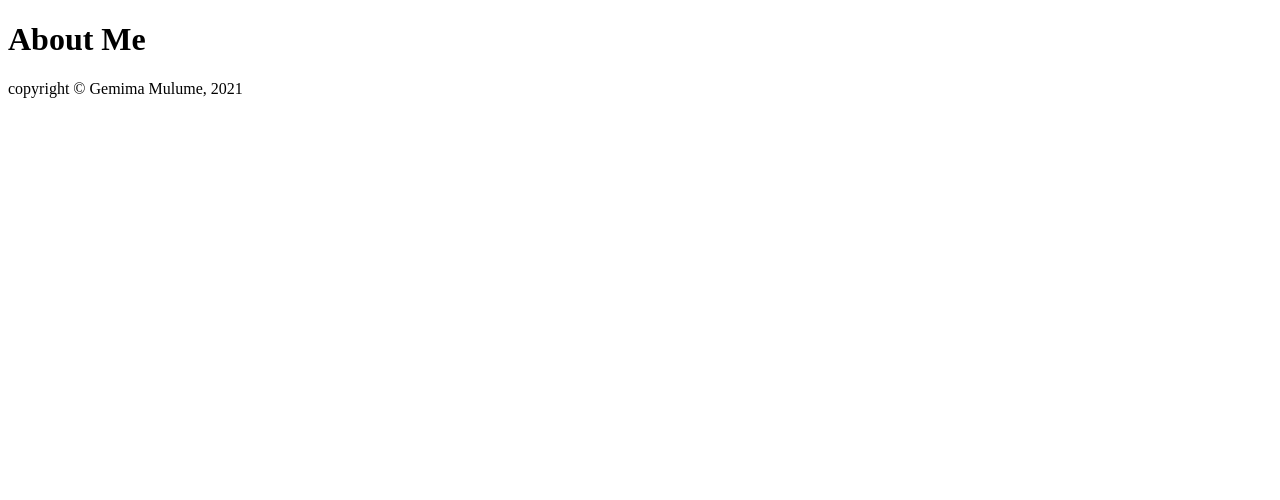
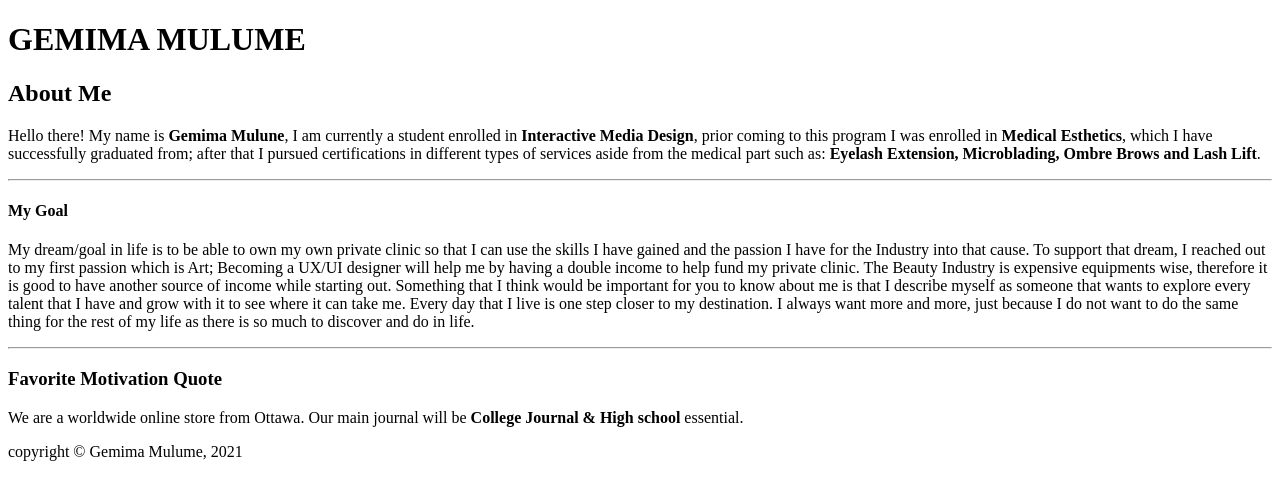
Before and after one commit to gemimastone/gemimastone.github.io, a plain HTML site: page html.assignment/index.html in a window 1280 px wide. Drawn offline with Linux system fonts and the light colour scheme.

Commit message:
Added Goals

```diff
--- a/html.assignment/index.html
+++ b/html.assignment/index.html
@@ -1,11 +1,46 @@
 <!DOCTYPE html>
-<html>
+<html lang="en">
 <head>
-<title>GEMIMA MULUME</title>
+<meta charset="uft-8">
+<title>GEMIMA MULUME PORTFOLIO</title>
 </head>
 <body>
-<h1> About Me </h1>
-<p></p>
+ <header>
+<h1> GEMIMA MULUME </h1>
+</header>
+<main>
+    <article>
+        <h2> About Me </h2>
+<p>
+Hello there!
+My name is <b>Gemima Mulune</b>, I am currently a student enrolled in <b>Interactive Media Design</b>,
+ prior coming to this program I was enrolled in <b>Medical Esthetics</b>,
+  which I have successfully graduated from; after that I pursued certifications in different types of services aside from the medical part such as: <b>Eyelash Extension,
+    Microblading, Ombre Brows and Lash Lift</b>.
+</p>
+<hr>
+<section>
+    <h4> My Goal </h4>
+    <p> My dream/goal in life is to be able to own my own private clinic so that I can use the skills I have gained and the passion I have for the Industry into that cause.
+        To support that dream, I reached out to my first passion which is Art; Becoming a UX/UI designer will help me by having a double income to help fund my private clinic.
+        The Beauty Industry is expensive equipments wise, therefore it is good to have another source of income while starting out.
+         Something that I think would be important for you to know about me is that I describe myself as someone
+        that wants to explore every talent that I have and grow with it to see where it can take me. Every day that I live is one step closer to my destination.
+        I always want more and more, just because I do not want to do the same thing for the rest of my life as there is so much to discover and do in life.
+     </p>
+</section>
+<hr>
+<section>
+    <h3> Favorite Motivation Quote</h3>
+    <p> We are a worldwide online store from Ottawa. Our main journal will be<b> College Journal & High school</b> essential.
+     </p>
+</section>
+    </article>
+
+
+
+
+</main>
 <footer>copyright &copy; Gemima Mulume, 2021</footer>
 </body>
 </html>
```
